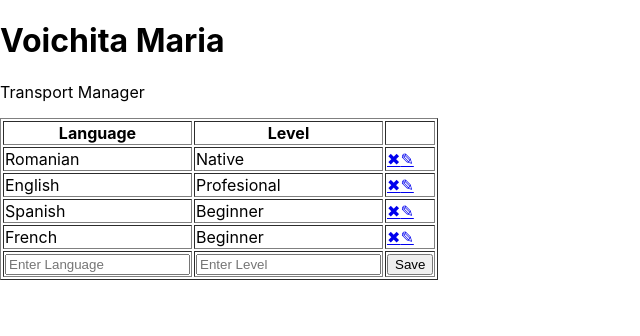
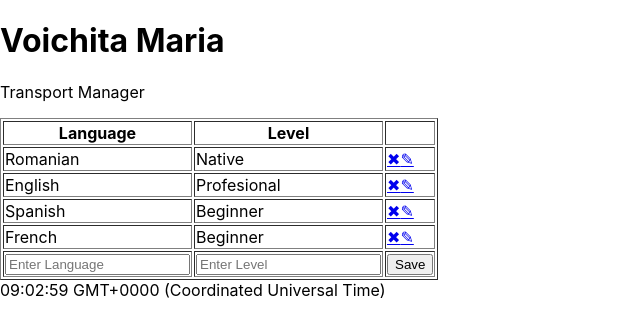
Before and after one commit to sabovoichita/sabovoichita-profile-react, a React (Create React App) app: page / in a window 1280 px wide. Shown: the top 336 px of the page, without its empty margins (0-640 px from the left). Built offline with nearby package versions, Linux system fonts and the light colour scheme.

Commit message:
add Time

```diff
--- a/src/App.js
+++ b/src/App.js
@@ -9,11 +9,19 @@ class App extends Component {
     super(props);
     this.state = {
       languages: [],
+      date: new Date().toTimeString(),
     };
   }
 
   componentDidMount() {
     console.warn("mount here");
+
+    setInterval(() => {
+      this.setState({
+        date: new Date().toTimeString(),
+      });
+    }, 60000);
+
     setTimeout(() => {
       console.warn("loaded");
       this.setState({
@@ -46,6 +54,7 @@ class App extends Component {
         <h1>Voichita Maria</h1>
         <p id="job-title">Transport Manager</p>
         <LanguagesTable languages={this.state.languages} border={1} />
+        <div>{this.state.date}</div>
       </div>
     );
   }
```
